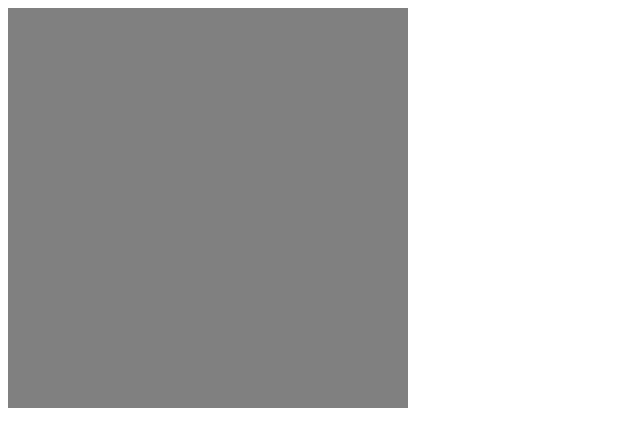
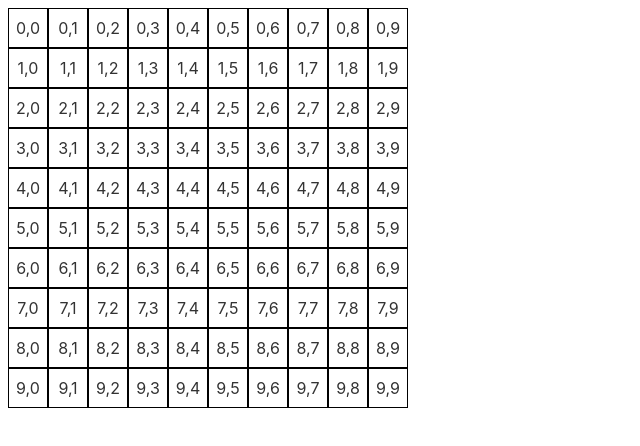
Before and after one commit to aniketbiprojit/Conway-s-Game-of-Life, a Svelte app: page / in a window 1280 px wide. Shown: the top 446 px of the page, without its empty margins (0-640 px from the left). Built offline with nearby package versions, Linux system fonts and the light colour scheme.

Commit message:
feat: alive

```diff
--- a/src/App.svelte
+++ b/src/App.svelte
@@ -6,13 +6,24 @@
 	.grid {
 		width: 400px;
 		height: 400px;
-		background-color: grey;
+		background-color: white;
 		display: flex;
 		flex-wrap: wrap;
 	}
 	.cell {
-		width: 40px;
-		height: 40px;
+		width: 38px;
+		height: 38px;
+		border: 1px solid black;
+		display: flex;
+		text-align: center;
+		justify-content: center;
+		align-items: center;
+	}
+	.alive{
+		background-color: black;
+	}
+	p {
+		margin: 0;
 	}
 </style>
 
@@ -20,7 +31,9 @@
 	<div class="grid">
 		{#each Array(num) as _, i}
 			{#each Array(num) as _, j}
-				<div class={'cell'} id={(i * num + j).toString()} data-x={i} data-y={j} />
+				<div class={'cell'} id={(i * num + j).toString()} data-x={i} data-y={j}>
+					<p>{i + ',' + j}</p>
+				</div>
 			{/each}
 		{/each}
 	</div>
--- a/src/main.ts
+++ b/src/main.ts
@@ -1,21 +1,33 @@
 import App from './App.svelte'
 
+const num = 10
 const app = new App({
 	target: document.body,
 	props: {
-		num: 10,
+		num: num,
 	},
 })
 
+const grid = Array.from(Array(10), () => new Array(10))
+
 class Cell {
-	constructor(block: Element) {}
+	block: HTMLElement
+	constructor(block: HTMLElement) {
+		this.block = block
+		grid[parseInt(block.dataset.x)][parseInt(block.dataset.y)] = this
+		if (Math.random() < 0.5) {
+			block.classList.add('alive')
+		}
+	}
 }
 
 const cells = document.getElementsByClassName('cell')
 // console.log(cells)
 Array.from(cells).forEach((element) => {
-	new Cell(element)
-	console.log();
+	if (element instanceof HTMLElement) {
+		new Cell(element)
+	}
 })
+console.log(grid)
 
 export default app
```
